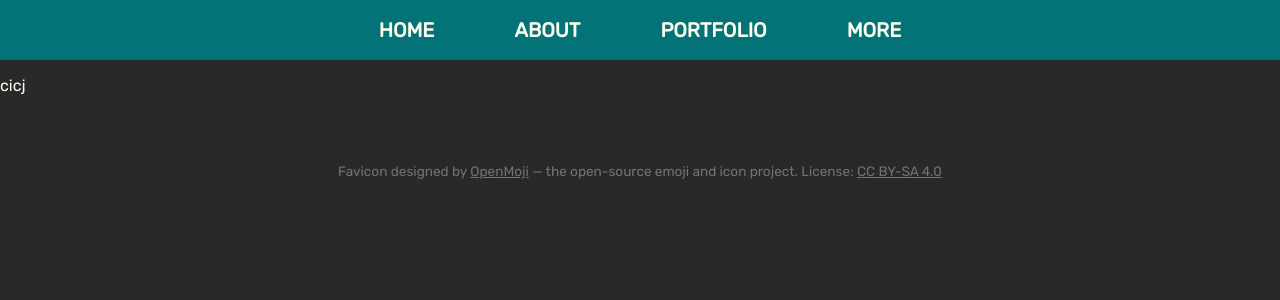
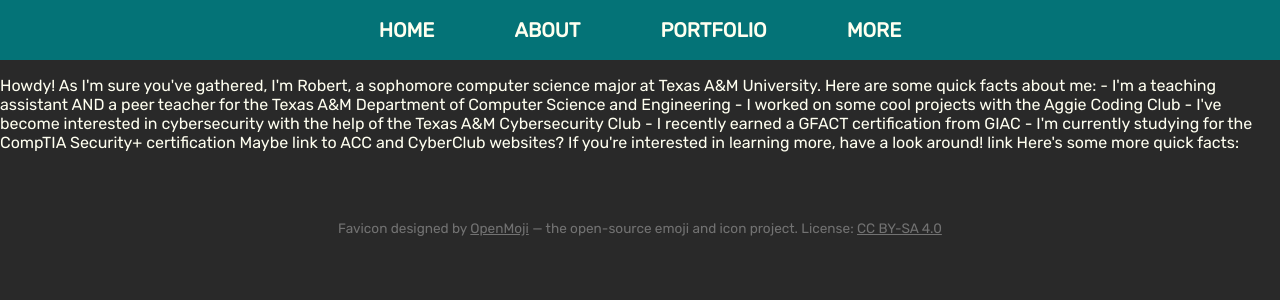
Before and after one commit to rstacks/my-website, a React (Vite) app: page /about in a window 1280 px wide. Shown: the top 300 px of the page. Built offline with nearby package versions, Linux system fonts and the light colour scheme.

Commit message:
Planned some of the text for ABOUT page

```diff
--- a/src/pages/About.jsx
+++ b/src/pages/About.jsx
@@ -11,7 +11,25 @@
       </Helmet>
       <Nav />
       <main>
-        <p>cicj</p>
+        <p>
+          Howdy! As I'm sure you've gathered, I'm Robert, a sophomore computer science
+          major at Texas A&M University. Here are some quick facts about me:
+          - I'm a teaching assistant AND a peer teacher for the Texas A&M
+          Department of Computer Science and Engineering
+          - I worked on some cool projects with the Aggie Coding Club
+          - I've become interested in cybersecurity with the help of the
+          Texas A&M Cybersecurity Club
+          - I recently earned a GFACT certification from GIAC
+          - I'm currently studying for the CompTIA Security+ certification
+
+          Maybe link to ACC and CyberClub websites?
+
+          If you're interested in learning more, have a look around!
+
+          link
+          Here's some more quick facts:
+
+        </p>
       </main>
       <Footer />
     </HelmetProvider>
```
